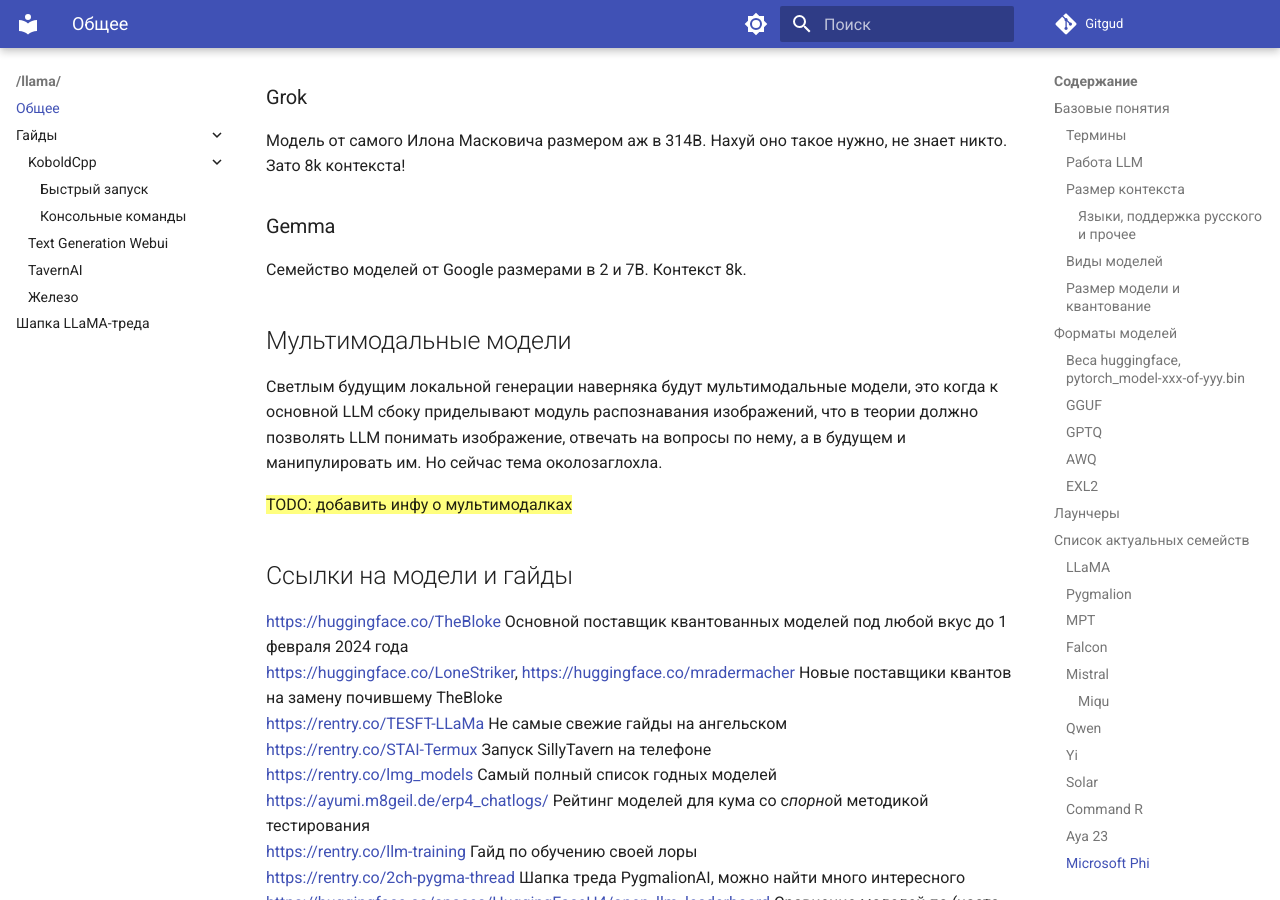
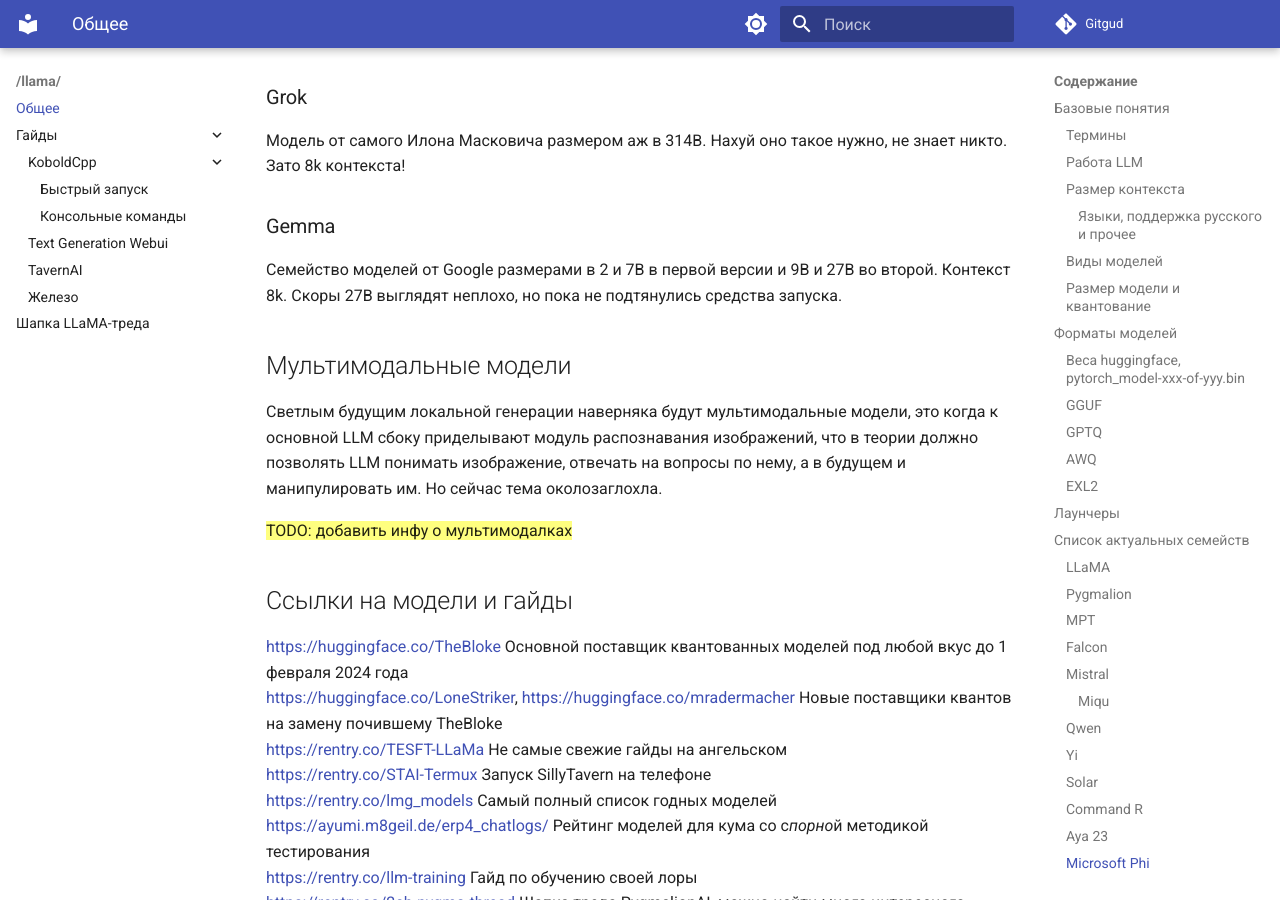
Before and after one commit to 2ch-ai/wiki, an MkDocs documentation site: the page built from docs/llama/index.md, in a window 1280 px wide and 900 px high, scrolled down 12106 px. Built offline with MkDocs 1.6.1 and Material for MkDocs 9.7.7, drawn with Linux system fonts in a browser that asks for light colours.

Commit message:
Update index.md

```diff
--- a/docs/llama/index.md
+++ b/docs/llama/index.md
@@ -238,7 +238,7 @@
 
 ### Gemma
 
-Семейство моделей от Google размерами в 2 и 7B. Контекст 8k.
+Семейство моделей от Google размерами в 2 и 7B в первой версии и 9B и 27B во второй. Контекст 8k. Скоры 27B выглядят неплохо, но пока не подтянулись средства запуска.
 
 ## Мультимодальные модели
 
```
